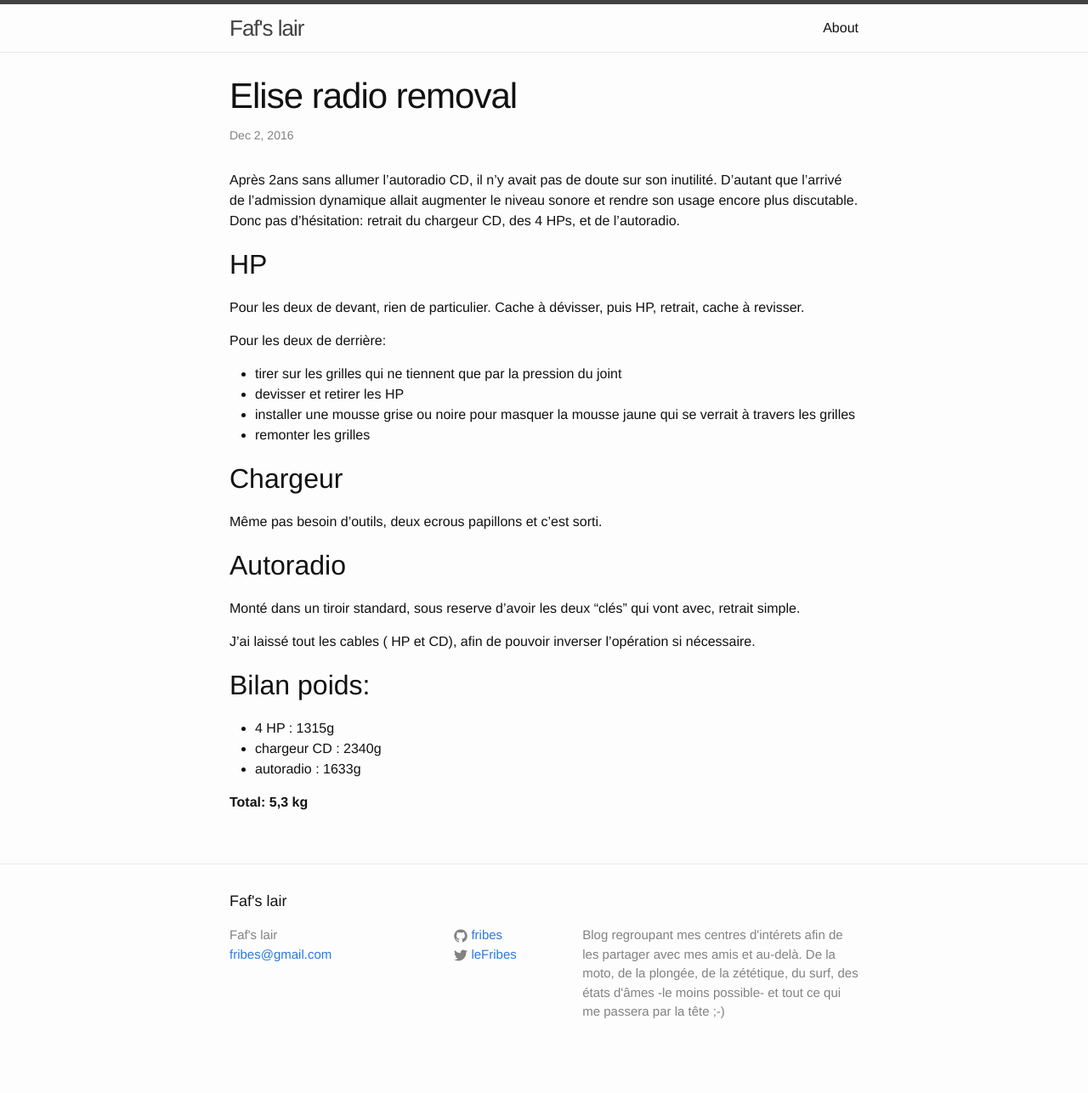
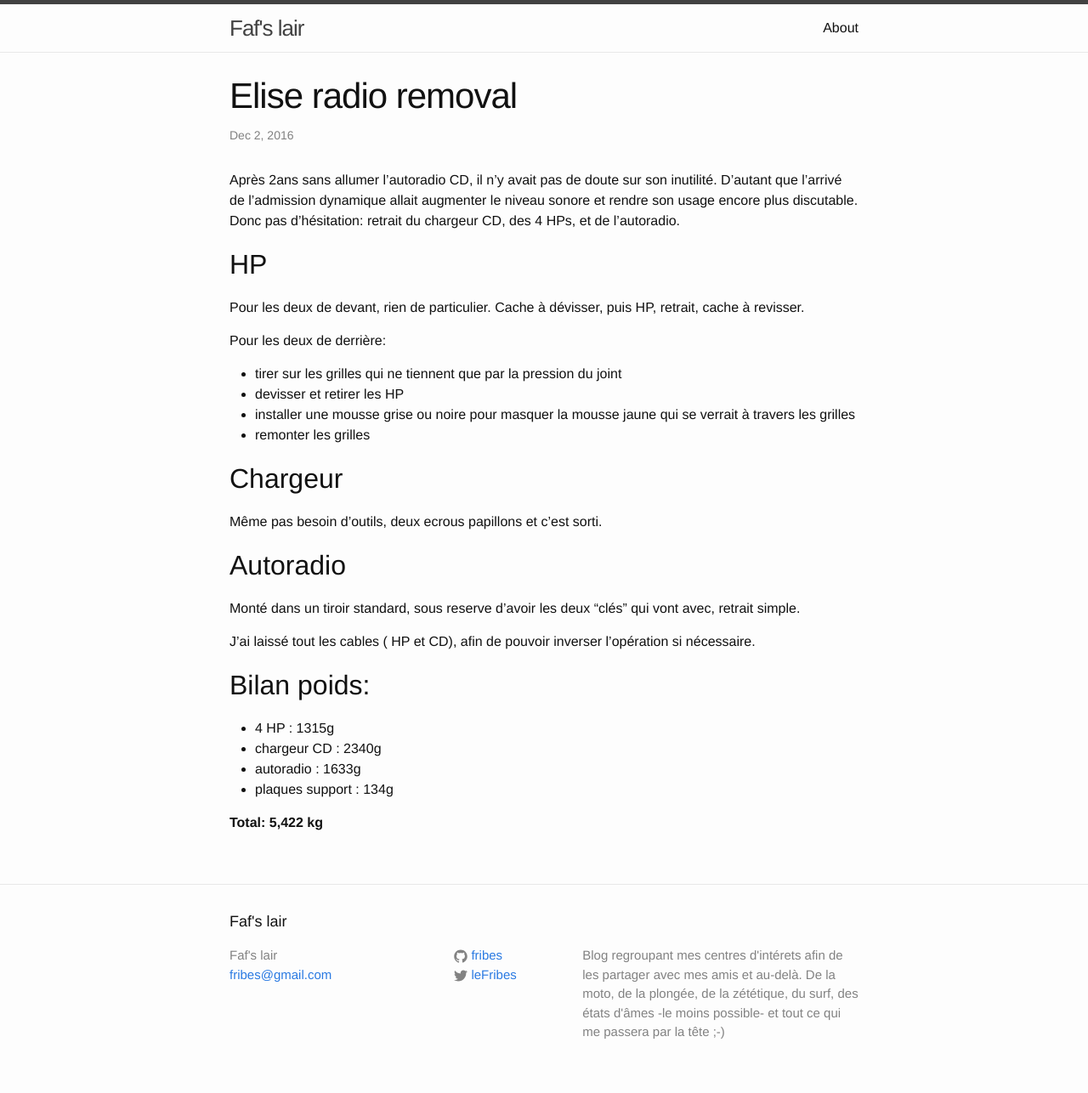
Before and after one commit to fribes/fribes.github.io, a Jekyll site: the page built from _posts/2016-12-02-radioremoval.markdown, in a window 1280 px wide. Shown: the whole page at 85% size. Built offline with Jekyll 4.4.1, drawn with Linux system fonts in a browser that asks for light colours; before the commit the page ends 1262 px from its top, so only the background shows below that.

Commit message:
update weight

```diff
--- a/_posts/2016-12-02-radioremoval.markdown
+++ b/_posts/2016-12-02-radioremoval.markdown
@@ -37,5 +37,6 @@ Bilan poids:
 * 4 HP : 		1315g
 * chargeur CD : 2340g
 * autoradio   : 1633g
+* plaques support : 134g
 
-**Total:          5,3 kg**
+**Total:          5,422 kg**
```
